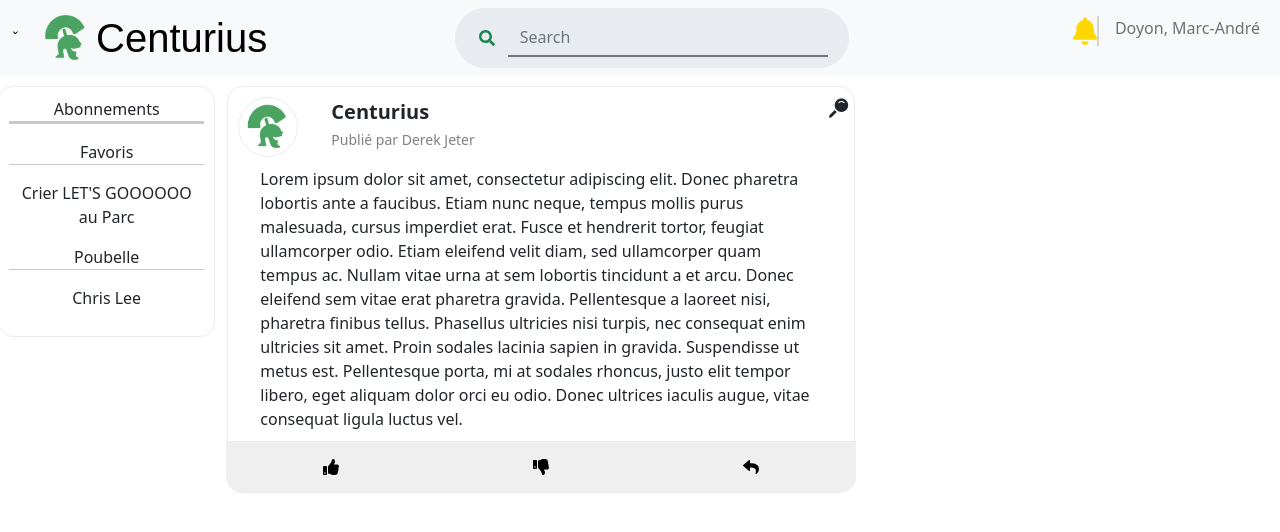
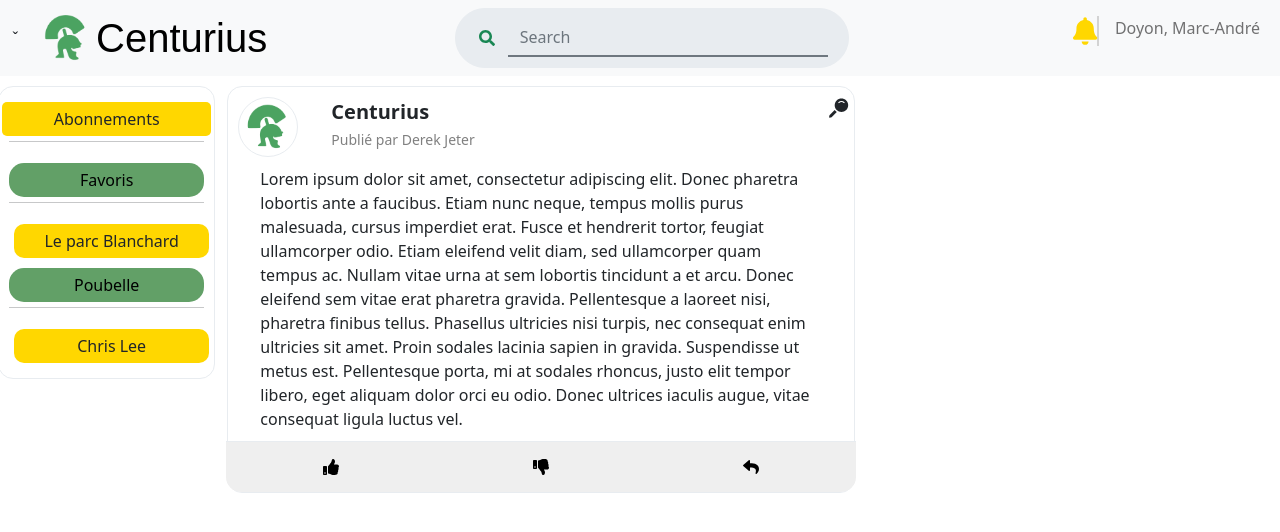
Before and after one commit to MtnDewD96/projet_centurius, a React (Create React App) app: page / in a window 1280 px wide. Shown: the top 532 px of the page. Built offline with nearby package versions, Linux system fonts and the light colour scheme; a web font is replaced by a local one.

Commit message:
UI Abonnements terminé

```diff
--- a/src/App.css
+++ b/src/App.css
@@ -165,3 +165,43 @@ input:focus {
   padding: 10px !important;
   margin: 10px !important;
 }
+
+.favList_button {
+  background-color: #62a067;
+  border-radius: 15px;
+  border: none;
+  padding: 5px !important;
+  margin: 5px !important;
+}
+
+.favoris_title {
+  background-color: #ffd700;
+  border-radius: 10px;
+  border: none;
+  padding: 5px !important;
+  margin: 5px !important;
+}
+
+.trash_title {
+  background-color: #ffd700;
+  border-radius: 10px;
+  border: none;
+  padding: 5px !important;
+  margin: 5px !important;
+}
+
+.trashList_button {
+  background-color: #62a067;
+  border-radius: 15px;
+  border: none;
+  padding: 5px !important;
+  margin: 5px !important;
+}
+
+.abonnements_header {
+  background-color: #ffd700;
+  border-radius: 5px;
+  border: none;
+  padding: 5px !important;
+  margin: 5px !important;
+}
--- a/src/components/favoris.jsx
+++ b/src/components/favoris.jsx
@@ -10,7 +10,7 @@ class Favoris extends Component {
     return (
       <Col>
         <Row>
-          <p className="text-center">Crier LET'S GOOOOOO au Parc</p>
+          <p className="favoris_title text-center">Le parc Blanchard</p>
         </Row>
       </Col>
     );
--- a/src/components/favorisList.jsx
+++ b/src/components/favorisList.jsx
@@ -14,7 +14,12 @@ class FavorisList extends Component {
     return (
       <Container className="poubelleList_container">
         <Row className="poubelleList_header justify-content-center">
-          {this.formatName()}
+          <button
+            className="favList_button"
+            onClick={() => this.showHideContent()}
+          >
+            {this.formatName()}
+          </button>
         </Row>
         <Row>
           <hr></hr>
--- a/src/components/favorisbar.jsx
+++ b/src/components/favorisbar.jsx
@@ -14,11 +14,11 @@ class FavorisBar extends Component {
       <Container className="favoris_container">
         <Col>
           <Row className="favoris_header justify-content-center">
-            <Col className="d-flex justify-content-center">
+            <Col className="abonnements_header d-flex justify-content-center">
               {this.formatName()}
             </Col>
             <Row>
-              <hr className="favoris_ligne" style={{ height: 3 }}></hr>
+              <hr className="favoris_ligne"></hr>
             </Row>
             <Row>
               <FavorisList />
--- a/src/components/poubelle.jsx
+++ b/src/components/poubelle.jsx
@@ -9,7 +9,7 @@ class Poubelle extends Component {
     return (
       <Col>
         <Row>
-          <p className="text-center">Chris Lee</p>
+          <p className=" trash_title text-center">Chris Lee</p>
         </Row>
       </Col>
     );
--- a/src/components/poubelleList.jsx
+++ b/src/components/poubelleList.jsx
@@ -14,7 +14,12 @@ class PoubelleList extends Component {
     return (
       <Container className="poubelleList_container">
         <Row className="poubelleList_header justify-content-center">
-          {this.formatName()}
+          <button
+            className="trashList_button"
+            onClick={() => this.showHideContent()}
+          >
+            {this.formatName()}
+          </button>
         </Row>
         <Row>
           <hr></hr>
```
